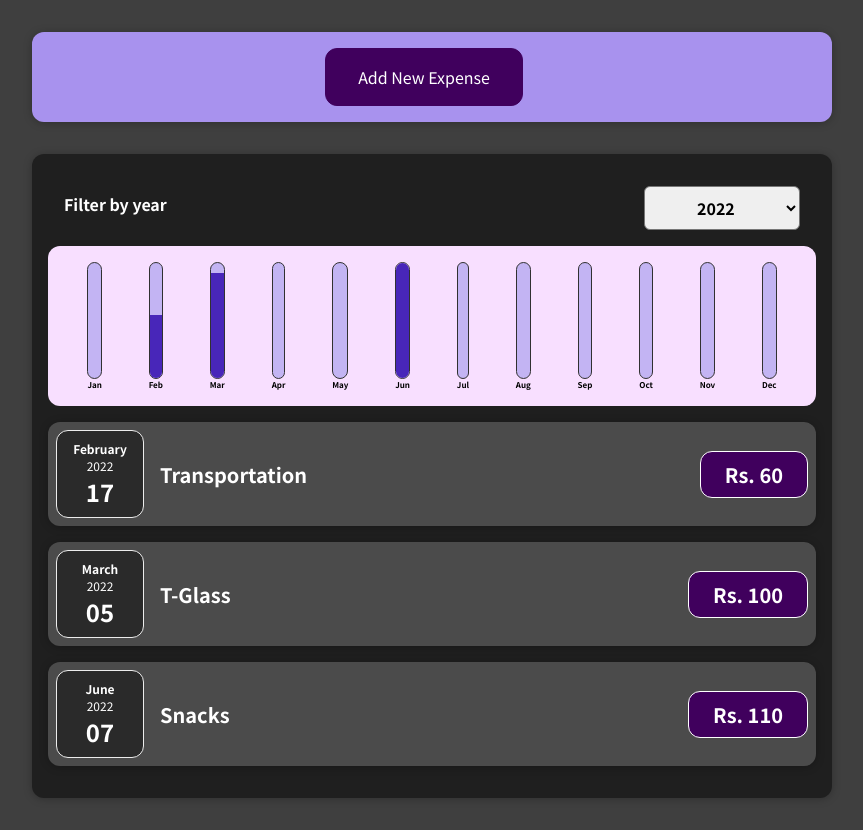
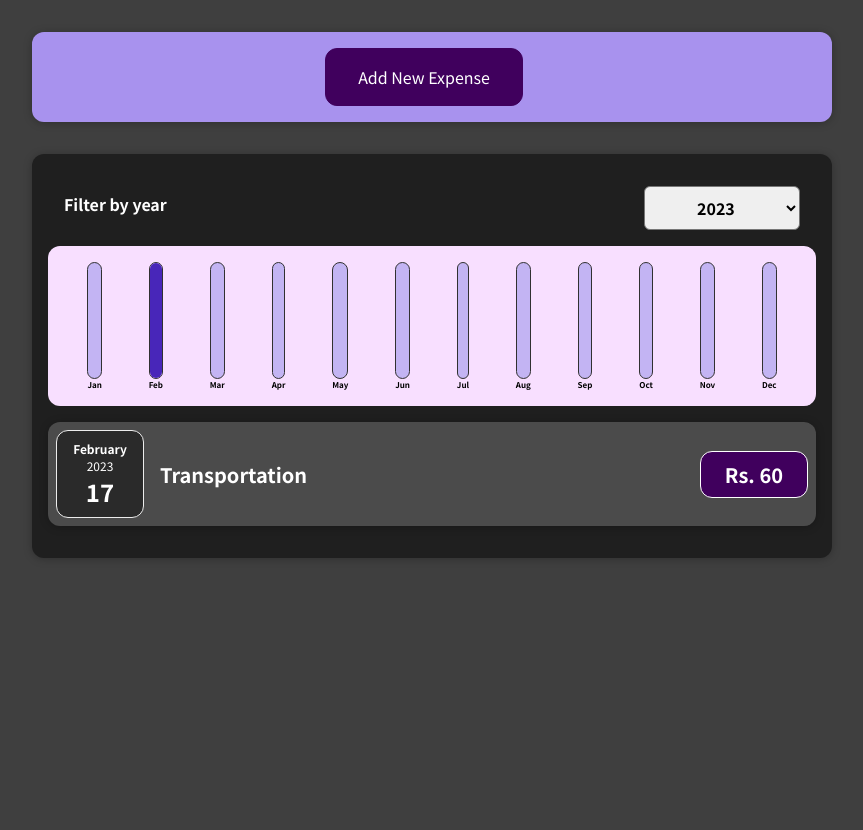
Before and after one commit to Swarnim55/React-Expense-Tracker, a React (Create React App) app: page / in a window 1280 px wide. Shown: the whole page, without its empty margins (208-1071 px from the left). After the commit the page ends 800 px from the top, so only its background shows below. Built offline with nearby package versions, Linux system fonts and the light colour scheme.

Commit message:
updated timeline

```diff
--- a/src/App.js
+++ b/src/App.js
@@ -3,7 +3,7 @@ import Expenses from "./components/Expenses/Expenses";
 import NewExpense from "./components/NewExpense/NewExpense";
 
 const DUMMY_EXPENSES = [
-  { id: 1, title: "Transportation", amount: 60, date: new Date(2022, 1, 17) },
+  { id: 1, title: "Transportation", amount: 60, date: new Date(2023, 1, 17) },
   { id: 2, title: "T-Glass", amount: 100, date: new Date(2022, 2, 5) },
   { id: 3, title: "Snacks", amount: 110, date: new Date(2022, 5, 7) },
 
--- a/src/components/Expenses/Expenses.js
+++ b/src/components/Expenses/Expenses.js
@@ -6,7 +6,7 @@ import ExpensesList from "./ExpensesList";
 import ExpensesChart from "./ExpensesChart";
 
 const Expenses = (props) => {
-  const [filteredYear, setFilteredYear] = useState("2022");
+  const [filteredYear, setFilteredYear] = useState("2023");
   const filterChangeHandler = (selectedYear) => {
     setFilteredYear(selectedYear);
   };
--- a/src/components/Expenses/ExpensesFilter.js
+++ b/src/components/Expenses/ExpensesFilter.js
@@ -11,6 +11,8 @@ const ExpensesFilter = (props) => {
       <div className="expenses-filter__control">
         <label>Filter by year</label>
         <select onChange={dropdownChangeHandler} value={props.selected}>
+
+         <option value="2023">2023</option>
           <option value="2022">2022</option>
           <option value="2021">2021</option>
           <option value="2020">2020</option>
--- a/src/components/NewExpense/ExpenseForm.js
+++ b/src/components/NewExpense/ExpenseForm.js
@@ -54,7 +54,7 @@ const ExpenseForm = (props) => {
           <input
             type="date"
             min="2019-01-01"
-            max="2022-12-31"
+            max="2024-12-31"
             onChange={dateChangeHandler}
             value={enteredDate}
           />
```
Also changed, not shown: .gitpod.yml (added), 14 other files (tests, documents, lock files or other folders).
